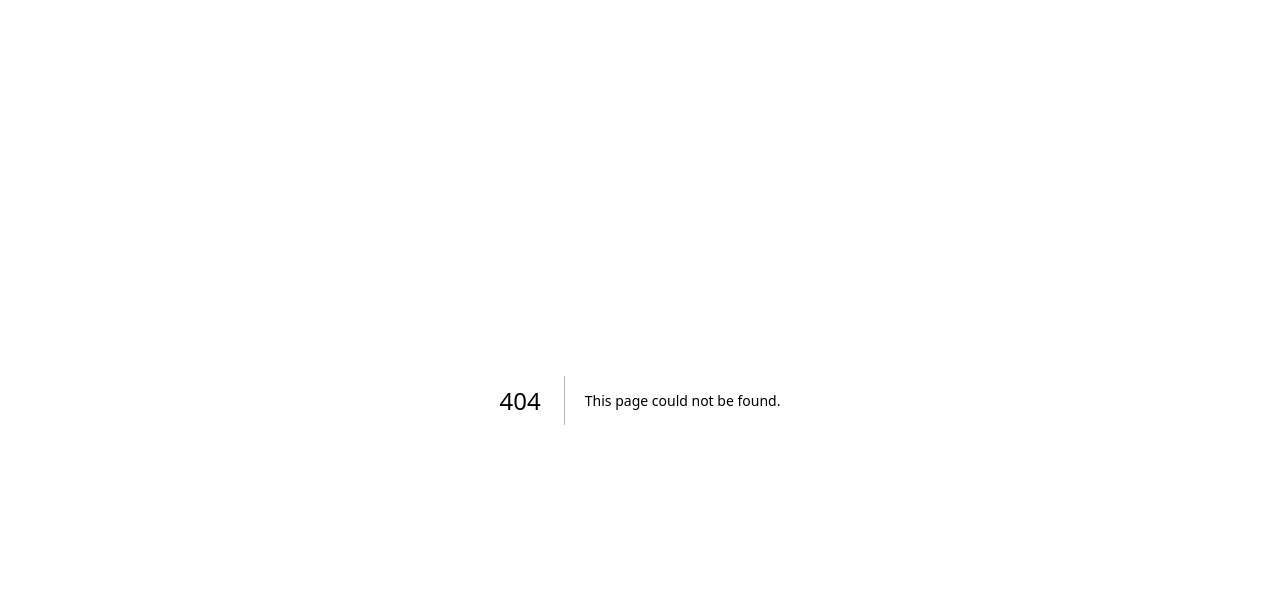
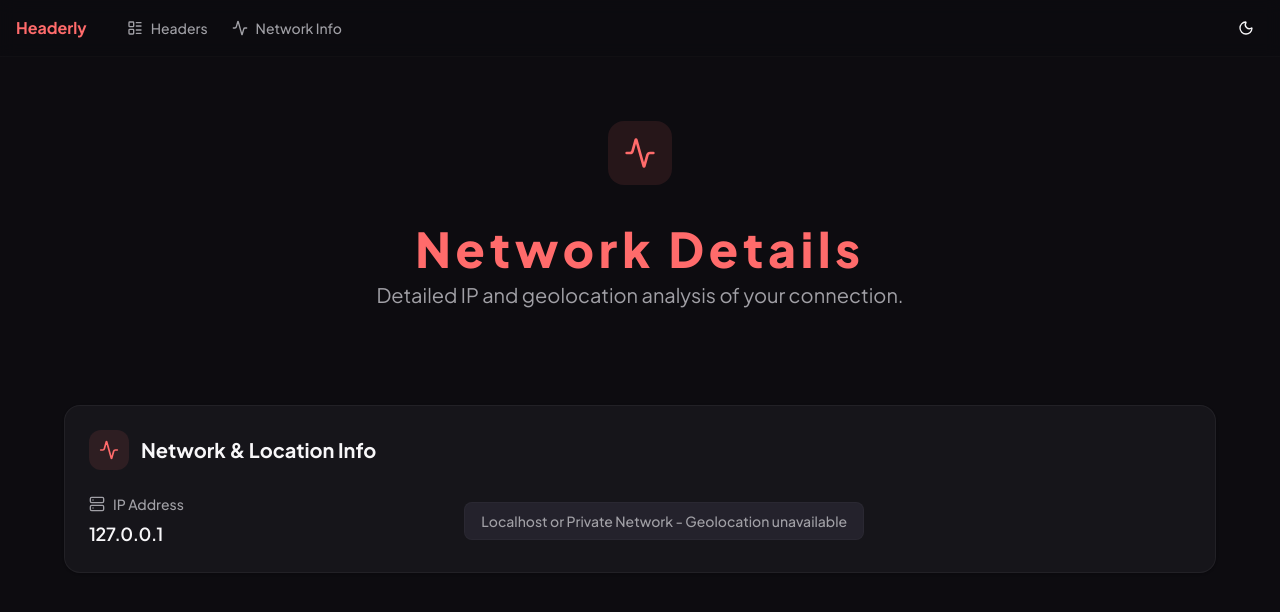
Before and after one commit to Alchustan/headerly, a Next.js app: page /network in a window 1280 px wide. Before the commit this address had no page. Shown: the top 612 px of the page. Built offline with nearby package versions, Linux system fonts and the light colour scheme.

Commit message:
Add global navigation bar and new network information page with geolocation support

```diff
--- a/app/layout.tsx
+++ b/app/layout.tsx
@@ -61,6 +61,8 @@ export const metadata = {
   },
 }
 
+import { Navbar } from "@/components/navbar"
+
 export default function RootLayout({
   children,
 }: Readonly<{
@@ -68,9 +70,12 @@ export default function RootLayout({
 }>) {
   return (
     <html lang="en" suppressHydrationWarning className={cn("antialiased", fontSans.variable, fontMono.variable)}>
-      <body className={cn(fontSans.className, "min-h-screen bg-background text-foreground")}>
+      <body className={cn(fontSans.className, "min-h-screen bg-background text-foreground flex flex-col")}>
         <ThemeProvider attribute="class" defaultTheme="dark" enableSystem={false}>
-          <TooltipProvider>{children}</TooltipProvider>
+          <TooltipProvider>
+            <Navbar />
+            {children}
+          </TooltipProvider>
         </ThemeProvider>
       </body>
     </html>
--- /dev/null
+++ b/app/network/page.tsx
@@ -0,0 +1,62 @@
+import { headers } from "next/headers"
+import { NetworkInfoCard, type GeoData } from "@/components/network-info-card"
+import { Activity } from "lucide-react"
+
+export default async function NetworkPage() {
+  const headersList = await headers()
+
+  // Convert headers to a plain object
+  const headersObj: Record<string, string> = {}
+  headersList.forEach((value, key) => {
+    headersObj[key] = value
+  })
+
+  let ip = headersObj['cf-connecting-ip'] || headersObj['x-forwarded-for']?.split(',')[0] || headersObj['x-real-ip'] || "127.0.0.1"
+  ip = ip.trim()
+
+  let geoData: GeoData | null = null
+  if (ip !== "127.0.0.1" && ip !== "::1" && ip !== "localhost") {
+    try {
+      const res = await fetch(`http://ip-api.com/json/${ip}`, { cache: 'no-store' })
+      if (res.ok) {
+        geoData = await res.json()
+      }
+    } catch (e) {
+      console.error("Failed to fetch geo data", e)
+    }
+  } else {
+    geoData = { status: "fail", query: ip }
+  }
+
+  // Fallback to Cloudflare headers if available
+  if (headersObj['cf-ipcountry'] && (!geoData || geoData.status === 'fail' || !geoData.country)) {
+    geoData = {
+      status: "success",
+      query: ip,
+      countryCode: headersObj['cf-ipcountry'],
+      country: headersObj['cf-ipcountry'],
+      city: headersObj['cf-ipcity'] || "Unknown Location",
+      isp: "Cloudflare Network"
+    }
+  }
+
+  return (
+    <div className="relative flex flex-1 flex-col overflow-hidden bg-background">
+      <header className="container mx-auto flex flex-col items-center gap-2 py-12 text-center md:py-16">
+        <div className="flex h-16 w-16 items-center justify-center rounded-2xl bg-primary/10 text-primary mb-4">
+          <Activity className="h-8 w-8" />
+        </div>
+        <h1 className="mt-4 text-4xl font-extrabold tracking-widest sm:text-5xl text-primary">
+          Network Details
+        </h1>
+        <p className="max-w-[600px] text-muted-foreground md:text-xl">
+          Detailed IP and geolocation analysis of your connection.
+        </p>
+      </header>
+
+      <main className="container mx-auto flex-1 px-4 pb-20">
+        <NetworkInfoCard geoData={geoData} />
+      </main>
+    </div>
+  )
+}
--- a/app/page.tsx
+++ b/app/page.tsx
@@ -1,7 +1,6 @@
 import { headers } from "next/headers"
 import { HeaderCard } from "@/components/header-card"
 import { Terminal, Globe } from "lucide-react"
-import { ThemeToggle } from "@/components/theme-toggle"
 import Link from "next/link"
 
 export default async function Page() {
@@ -14,11 +13,7 @@ export default async function Page() {
   })
 
   return (
-    <div className="relative flex min-h-screen flex-col overflow-hidden bg-background">
-      <div className="absolute right-4 top-4 z-50">
-        <ThemeToggle />
-      </div>
-
+    <div className="relative flex flex-1 flex-col overflow-hidden bg-background">
       <header className="container mx-auto flex flex-col items-center gap-2 py-12 text-center md:py-20">
         <h1 className="mt-4 text-4xl font-extrabold tracking-widest sm:text-5xl md:text-6xl text-primary">
           Headerly
--- a/app/privacy/page.tsx
+++ b/app/privacy/page.tsx
@@ -1,4 +1,4 @@
-import { ThemeToggle } from "@/components/theme-toggle"
+
 import { ArrowLeft } from "lucide-react"
 import Link from "next/link"
 import { Metadata } from "next"
@@ -10,10 +10,7 @@ export const metadata: Metadata = {
 
 export default function PrivacyPage() {
   return (
-    <div className="relative flex min-h-screen flex-col overflow-hidden bg-background">
-      <div className="absolute right-4 top-4 z-50">
-        <ThemeToggle />
-      </div>
+    <div className="relative flex flex-1 flex-col overflow-hidden bg-background">
 
       <header className="container mx-auto flex flex-col items-center gap-4 py-12 text-center md:py-20">
         <Link
--- a/app/terms/page.tsx
+++ b/app/terms/page.tsx
@@ -1,4 +1,4 @@
-import { ThemeToggle } from "@/components/theme-toggle"
+
 import { ArrowLeft } from "lucide-react"
 import Link from "next/link"
 import { Metadata } from "next"
@@ -10,10 +10,7 @@ export const metadata: Metadata = {
 
 export default function TermsPage() {
   return (
-    <div className="relative flex min-h-screen flex-col overflow-hidden bg-background">
-      <div className="absolute right-4 top-4 z-50">
-        <ThemeToggle />
-      </div>
+    <div className="relative flex flex-1 flex-col overflow-hidden bg-background">
 
       <header className="container mx-auto flex flex-col items-center gap-4 py-12 text-center md:py-20">
         <Link
--- /dev/null
+++ b/components/navbar.tsx
@@ -0,0 +1,38 @@
+import Link from "next/link"
+import { ThemeToggle } from "@/components/theme-toggle"
+import { Activity, LayoutList } from "lucide-react"
+
+export function Navbar() {
+  return (
+    <nav className="sticky top-0 z-50 w-full border-b border-border/40 bg-background/95 backdrop-blur supports-[backdrop-filter]:bg-background/60">
+      <div className="container mx-auto flex h-14 items-center justify-between px-4">
+        <div className="flex items-center gap-6 md:gap-10">
+          <Link href="/" className="flex items-center space-x-2">
+            <span className="font-bold sm:inline-block text-primary">
+              Headerly
+            </span>
+          </Link>
+          <div className="flex gap-6">
+            <Link
+              href="/"
+              className="flex items-center gap-2 text-sm font-medium text-muted-foreground transition-colors hover:text-primary"
+            >
+              <LayoutList className="h-4 w-4" />
+              <span>Headers</span>
+            </Link>
+            <Link
+              href="/network"
+              className="flex items-center gap-2 text-sm font-medium text-muted-foreground transition-colors hover:text-primary"
+            >
+              <Activity className="h-4 w-4" />
+              <span>Network Info</span>
+            </Link>
+          </div>
+        </div>
+        <div className="flex flex-1 items-center justify-end space-x-4">
+          <ThemeToggle />
+        </div>
+      </div>
+    </nav>
+  )
+}
--- /dev/null
+++ b/components/network-info-card.tsx
@@ -0,0 +1,68 @@
+import { MapPin, Server, Activity } from "lucide-react"
+
+export interface GeoData {
+  status: string
+  country?: string
+  countryCode?: string
+  regionName?: string
+  city?: string
+  isp?: string
+  org?: string
+  query: string
+}
+
+export function NetworkInfoCard({ geoData }: { geoData: GeoData | null }) {
+  if (!geoData) return null
+
+  const isLocal = geoData.status === "fail" || geoData.query === "127.0.0.1" || geoData.query === "::1"
+
+  return (
+    <div className="mt-8 rounded-2xl border border-border bg-card shadow-sm p-6 max-w-6xl mx-auto transition-all hover:shadow-md">
+      <div className="flex items-center gap-3 mb-6">
+        <div className="flex h-10 w-10 items-center justify-center rounded-xl bg-primary/10 text-primary">
+          <Activity className="h-5 w-5" />
+        </div>
+        <h2 className="text-xl font-bold text-card-foreground">Network & Location Info</h2>
+      </div>
+
+      <div className="grid grid-cols-1 md:grid-cols-3 gap-6">
+        <div className="flex flex-col gap-1.5">
+          <span className="text-sm font-medium text-muted-foreground flex items-center gap-2">
+            <Server className="h-4 w-4" /> IP Address
+          </span>
+          <span className="text-lg font-semibold text-foreground tracking-tight">
+            {geoData.query || "Unknown"}
+          </span>
+        </div>
+
+        {!isLocal ? (
+          <>
+            <div className="flex flex-col gap-1.5">
+              <span className="text-sm font-medium text-muted-foreground flex items-center gap-2">
+                <MapPin className="h-4 w-4" /> Location
+              </span>
+              <span className="text-lg font-semibold text-foreground tracking-tight">
+                {[geoData.city, geoData.regionName, geoData.country].filter(Boolean).join(", ")}
+                {geoData.countryCode && ` (${geoData.countryCode})`}
+              </span>
+            </div>
+            <div className="flex flex-col gap-1.5">
+              <span className="text-sm font-medium text-muted-foreground flex items-center gap-2">
+                <Activity className="h-4 w-4" /> ISP / Provider
+              </span>
+              <span className="text-lg font-semibold text-foreground tracking-tight truncate" title={geoData.isp}>
+                {geoData.isp || "Unknown Provider"}
+              </span>
+            </div>
+          </>
+        ) : (
+          <div className="md:col-span-2 flex items-center">
+            <span className="text-sm font-medium text-muted-foreground bg-muted px-4 py-2 rounded-lg border border-border/50">
+              Localhost or Private Network - Geolocation unavailable
+            </span>
+          </div>
+        )}
+      </div>
+    </div>
+  )
+}
```
